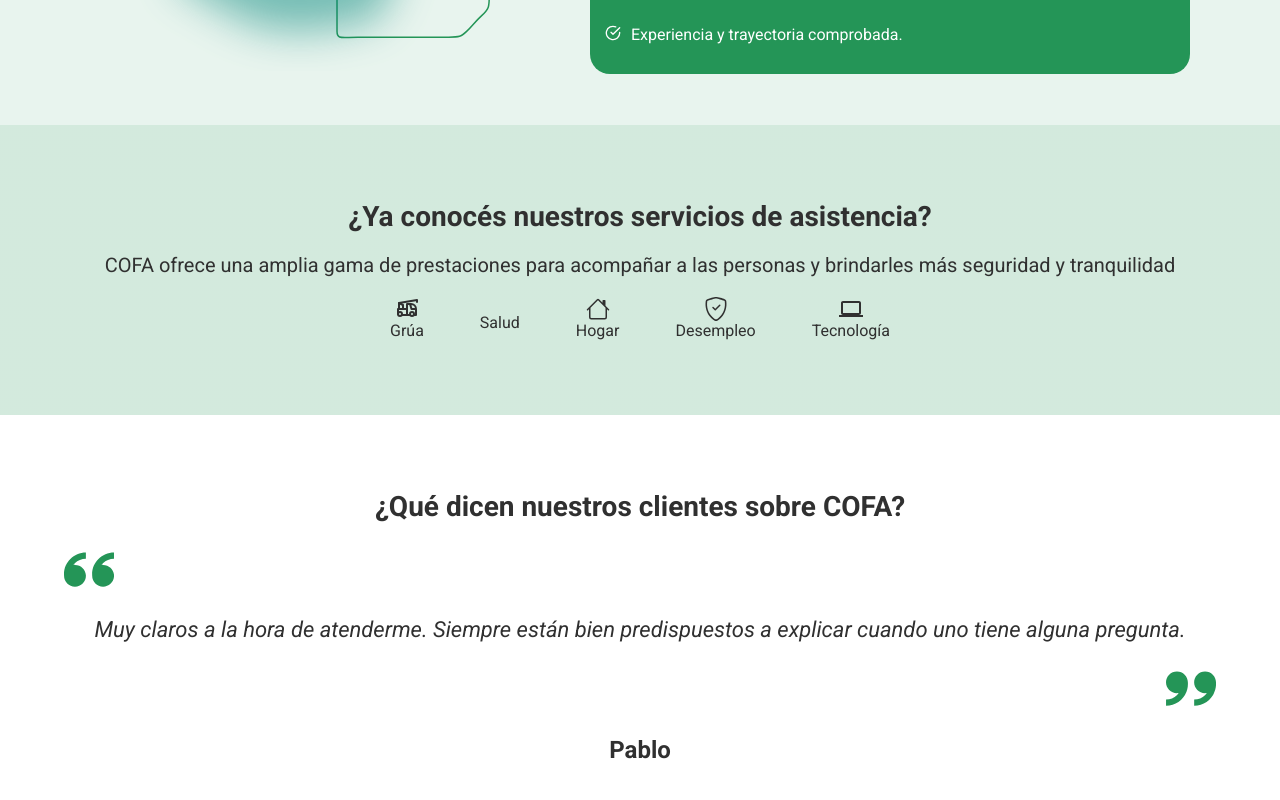
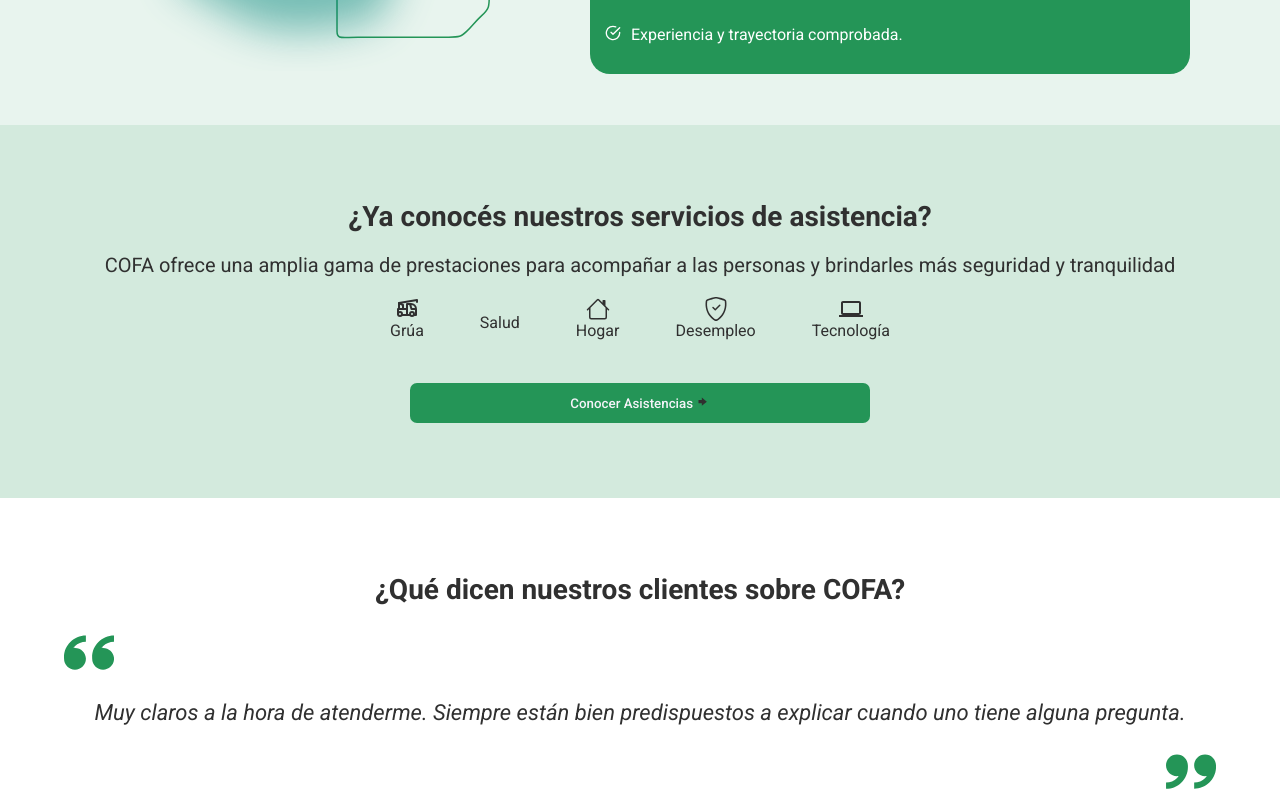
Before and after one commit to Cofa-org/landing-page, a React (Vite) app: page / in a window 1280 px wide. Shown: the part 1340-2140 px from the top of the page. Built offline with nearby package versions, Linux system fonts and the light colour scheme; some icons are missing.

Commit message:
act estilos

```diff
--- a/src/Components/Header/Header.jsx
+++ b/src/Components/Header/Header.jsx
@@ -57,7 +57,7 @@
 
         </nav>
         <div className='buttons-container'>
-          <button className='primary-btn'>Quiero mi prestamo</button>
+          <button className='primary-btn'>Quiero mi préstamo</button>
           <button className='btn-show-links' onClick={openNavbar}><FiMenu/></button>
         </div>
         <div className={isOpen ? 'mobible-navbar open' : (first ?  'mobible-navbar' : 'mobible-navbar not-first')}>
@@ -72,7 +72,7 @@
             <Link to={'/cofa-points'} >Puntos COFA</Link>
             <Link to={'/assists'} >Asistencias</Link>
           </nav>
-          <button className='primary-btn mobible-nav-secondary-btn'>Quiero mi prestamo</button>
+          <button className='primary-btn mobible-nav-secondary-btn'>Quiero mi préstamo</button>
 
         </div>
         {
--- a/src/Components/Header/HeaderType2.jsx
+++ b/src/Components/Header/HeaderType2.jsx
@@ -40,7 +40,7 @@
             <Link to={'/cofa-points'} >Puntos COFA</Link>
             <Link to={'/assists'} >Asistencias</Link>
           </nav>
-          <button className='primary-btn mobible-nav-secondary-btn'>Quiero mi prestamo</button>
+          <button className='primary-btn mobible-nav-secondary-btn'>Quiero mi préstamo</button>
 
         </div>
         {
--- a/src/Sections/FrecuentQuestion/FrecuentQuestion.jsx
+++ b/src/Sections/FrecuentQuestion/FrecuentQuestion.jsx
@@ -1,7 +1,7 @@
 import React, { useState } from 'react'
 import './FrecuentQuestion.css'
 import { frecuentQuestions } from '../../data/info'
-import {FaCircleChevronDown} from 'react-icons/fa6'
+import {FaCircleChevronUp} from 'react-icons/fa6'
 import {BsChevronDown} from 'react-icons/bs'
 
 
@@ -27,7 +27,7 @@
                                     <p>{question.content}</p>
                                 </div>
                                 <div>
-                                    <FaCircleChevronDown/>
+                                    <FaCircleChevronUp/>
                                 </div>
 
 
--- a/src/Sections/OurServices/OurServices.css
+++ b/src/Sections/OurServices/OurServices.css
@@ -9,6 +9,7 @@
     background: linear-gradient(0deg, rgba(255, 255, 255, 0.80) 0%, rgba(255, 255, 255, 0.80) 100%),#249557;
     display: flex;
     flex-direction: column;
+    align-items: center;
     gap: 20px
 }
 
@@ -35,6 +36,11 @@
 
 .servicesContainer div svg{
     font-size: 24px;
+}
+
+.btn-assist{
+    width: 40%;
+    margin-top: 2%;
 }
 
 @media screen and (max-width: 700px){
--- a/src/Sections/OurServices/OurServices.jsx
+++ b/src/Sections/OurServices/OurServices.jsx
@@ -1,7 +1,7 @@
 import React from 'react'
-import { ourServices } from '../../data/info'
 import './OurServices.css'
 import { OurServicesList } from '../../Components'
+import { GoArrowRight } from "react-icons/go";
 
 const OurServices = () => {
   return (
@@ -13,6 +13,7 @@
         COFA ofrece una amplia gama de prestaciones para acompañar a las personas y brindarles más seguridad y tranquilidad
         </p>
         <OurServicesList/>
+        <button className='primary-btn btn-assist'>Conocer Asistencias <GoArrowRight /></button>
     </section>
   )
 }
```
